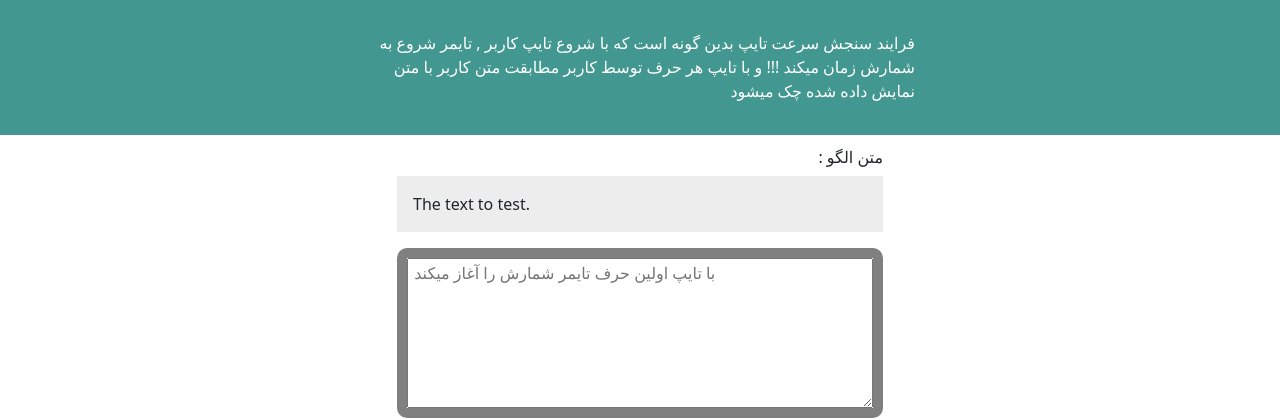
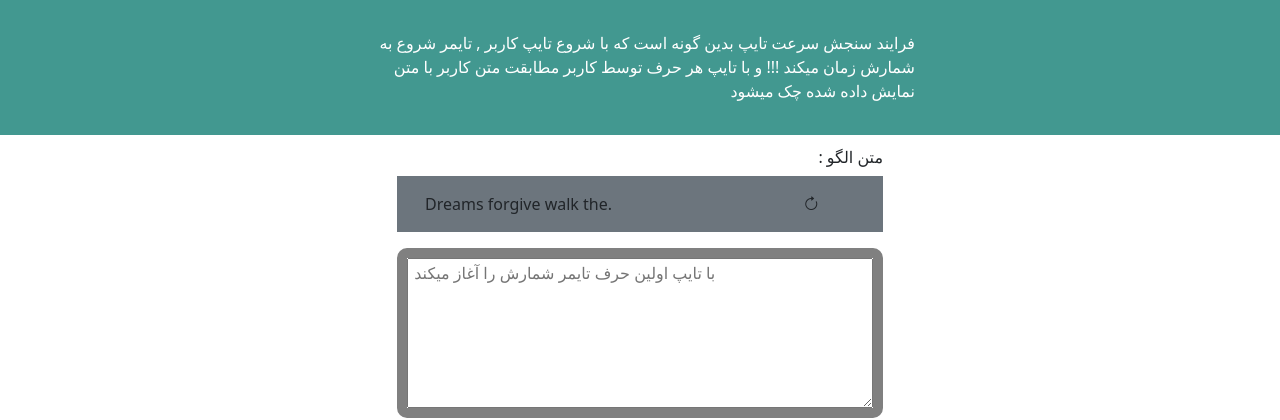
Before and after one commit to Namazi-Fard/TypeTestSpeedProject, a plain HTML site: page index.html in a window 1280 px wide. Shown: the part 89-509 px from the top of the page. Drawn offline with nearby package versions, Linux system fonts and the light colour scheme.

Commit message:
improve random sentences

```diff
--- a/index.html
+++ b/index.html
@@ -5,7 +5,7 @@
     <meta charset="UTF-8">
     <meta name="viewport" content="width=device-width, initial-scale=1">
     <title>JS Typing Speed Test</title>
-    <script src="/script.js" async></script>
+    <script src="/script.js" defer></script>
     <link rel="stylesheet" href="//fonts.googleapis.com/css?family=Source+Sans+Pro:400,400i,700,700i,900,900i"
         type="text/css" media="all">
     <link rel="stylesheet" href="style.css">
@@ -14,6 +14,7 @@
     <script src="https://cdn.jsdelivr.net/npm/bootstrap@5.3.8/dist/js/bootstrap.bundle.min.js"
         integrity="sha384-FKyoEForCGlyvwx9Hj09JcYn3nv7wiPVlz7YYwJrWVcXK/BmnVDxM+D2scQbITxI"
         crossorigin="anonymous"></script>
+    <link rel="stylesheet" href="https://cdn.jsdelivr.net/npm/bootstrap-icons@1.13.1/font/bootstrap-icons.min.css">
 </head>
 
 <body>
@@ -31,8 +32,9 @@
             <div class="pattern">
                 متن الگو :
             </div>
-            <div id="origin-text">
-                <p>The text to test.</p>
+            <div id="origin-text" class=" row bg-secondary">
+                <p class="col-md-10 text-lead"></p>
+                <i id="refresh" class=" col-md-2 bi bi-arrow-clockwise text-indigo-500"></i>
 
             </div><!-- #origin-text -->
 
--- a/script.js
+++ b/script.js
@@ -1,14 +1,419 @@
 // set variables
 const theTimer = document.querySelector(".timer");
 const testArea = document.querySelector("#test-area");
-const originText = document.querySelector("#origin-text p").innerHTML;
+// element reference and current text string
+const originTextEl = document.querySelector("#origin-text p");
+let originText = originTextEl ? originTextEl.innerHTML : "";
 const testWrapper = document.querySelector(".test-wrapper");
 const resetButton = document.querySelector("#reset");
-
+const refresh = document.querySelector("#refresh");
+// 100  words
+const defaultWords = [
+  "bring",
+  "the",
+  "package",
+  "inside",
+  "close",
+  "the",
+  "window",
+  "softly",
+  "please",
+  "water",
+  "the",
+  "plants",
+  "remember",
+  "to",
+  "call",
+  "mom",
+  "finish",
+  "the",
+  "report",
+  "today",
+  "turn",
+  "off",
+  "the",
+  "lights",
+  "save",
+  "your",
+  "work",
+  "frequently",
+  "take",
+  "a",
+  "short",
+  "break",
+  "pack",
+  "an",
+  "extra",
+  "sweater",
+  "check",
+  "the",
+  "oil",
+  "level",
+  "finish",
+  "your",
+  "coffee",
+  "first",
+  "walk",
+  "the",
+  "dog",
+  "tonight",
+  "read",
+  "before",
+  "you",
+  "sleep",
+  "reply",
+  "to",
+  "that",
+  "email",
+  "plan",
+  "lunch",
+  "with",
+  "friends",
+  "start",
+  "the",
+  "meeting",
+  "promptly",
+  "unlock",
+  "your",
+  "creative",
+  "potential",
+  "keep",
+  "learning",
+  "every",
+  "day",
+  "water",
+  "the",
+  "garden",
+  "daily",
+  "share",
+  "the",
+  "dessert",
+  "please",
+  "wear",
+  "sunscreen",
+  "this",
+  "morning",
+  "charge",
+  "your",
+  "phone",
+  "now",
+  "feed",
+  "the",
+  "cat",
+  "tonight",
+  "check",
+  "the",
+  "tire",
+  "pressure",
+  "finish",
+  "chores",
+  "before",
+  "dinner",
+  "practice",
+  "scales",
+  "twenty",
+  "minutes",
+  "call",
+  "your",
+  "insurance",
+  "agent",
+  "bring",
+  "extra",
+  "batteries",
+  "tomorrow",
+  "update",
+  "the",
+  "contact",
+  "list",
+  "send",
+  "the",
+  "invoice",
+  "today",
+  "keep",
+  "the",
+  "change",
+  "please",
+  "close",
+  "all",
+  "browser",
+  "tabs",
+  "backup",
+  "your",
+  "files",
+  "nightly",
+  "enjoy",
+  "the",
+  "quiet",
+  "morning",
+  "embrace",
+  "small",
+  "daily",
+  "wins",
+  "listen",
+  "more",
+  "than",
+  "speak",
+  "breathe",
+  "slowly",
+  "and",
+  "deeply",
+  "taste",
+  "before",
+  "you",
+  "salt",
+  "learn",
+  "one",
+  "new",
+  "thing",
+  "ask",
+  "for",
+  "help",
+  "early",
+  "smile",
+  "at",
+  "strangers",
+  "today",
+  "hold",
+  "the",
+  "door",
+  "open",
+  "start",
+  "small",
+  "then",
+  "scale",
+  "save",
+  "money",
+  "for",
+  "travel",
+  "keep",
+  "promises",
+  "to",
+  "yourself",
+  "learn",
+  "from",
+  "every",
+  "failure",
+  "turn",
+  "dreams",
+  "into",
+  "plans",
+  "trust",
+  "your",
+  "gut",
+  "instincts",
+  "respect",
+  "other",
+  "peoples",
+  "time",
+  "keep",
+  "a",
+  "gratitude",
+  "journal",
+  "reduce",
+  "one",
+  "unnecessary",
+  "expense",
+  "try",
+  "something",
+  "new",
+  "weekly",
+  "celebrate",
+  "small",
+  "wins",
+  "often",
+  "send",
+  "a",
+  "thoughtful",
+  "message",
+  "replace",
+  "sugar",
+  "with",
+  "fruit",
+  "take",
+  "scenic",
+  "routes",
+  "sometimes",
+  "keep",
+  "learning",
+  "new",
+  "skills",
+  "cook",
+  "with",
+  "fresh",
+  "ingredients",
+  "forgive",
+  "and",
+  "move",
+  "forward",
+  "practice",
+  "mindful",
+  "breathing",
+  "daily",
+  "turn",
+  "off",
+  "notifications",
+  "occasionally",
+  "write",
+  "down",
+  "your",
+  "goals",
+  "refill",
+  "the",
+  "coffee",
+  "beans",
+  "visit",
+  "family",
+  "this",
+  "weekend",
+  "explore",
+  "nearby",
+  "hiking",
+  "trails",
+  "send",
+  "birthday",
+  "wishes",
+  "early",
+  "polish",
+  "shoes",
+  "before",
+  "interview",
+  "fix",
+  "that",
+  "leaky",
+  "faucet",
+  "donate",
+  "gently",
+  "used",
+  "clothing",
+  "prepare",
+  "for",
+  "rainy",
+  "days",
+  "keep",
+  "an",
+  "emergency",
+  "kit",
+  "replace",
+  "the",
+  "burnt",
+  "bulb",
+  "double-check",
+  "the",
+  "meeting",
+  "attachments",
+  "smile",
+  "during",
+  "phone",
+  "calls",
+  "share",
+  "knowledge",
+  "with",
+  "others",
+  "volunteer",
+  "at",
+  "local",
+  "shelter",
+  "wear",
+  "comfortable",
+  "walking",
+  "shoes",
+  "update",
+  "your",
+  "password",
+  "regularly",
+  "practice",
+  "patience",
+  "every",
+  "morning",
+  "protect",
+  "plants",
+  "from",
+  "frost",
+  "remember",
+  "anniversaries",
+  "and",
+  "birthdays",
+  "prepare",
+  "healthy",
+  "packed",
+  "lunches",
+  "include",
+  "everyone",
+  "in",
+  "conversation",
+  "trust",
+  "but",
+  "verify",
+  "information",
+  "read",
+  "the",
+  "fine",
+  "print",
+  "keep",
+  "your",
+  "promises",
+  "always",
+  "practice",
+  "coding",
+  "every",
+  "day",
+  "secure",
+  "your",
+  "online",
+  "accounts",
+  "cook",
+  "extra",
+  "for",
+  "leftovers",
+  "learn",
+  "a",
+  "new",
+  "language",
+  "paint",
+  "the",
+  "old",
+  "fence",
+  "replace",
+  "worn",
+  "out",
+  "tires",
+  "clean",
+  "the",
+  "coffee",
+  "maker",
+  "finish",
+  "what",
+  "you",
+  "start",
+  "stand",
+  "up",
+  "for",
+  "yourself",
+  "learn",
+  "to",
+  "forgive",
+  "quickly",
+  "keep",
+  "a",
+  "tidy",
+  "workspace",
+  "turn",
+  "pages",
+  "not",
+  "screens",
+  "organize",
+  "cables",
+  "behind",
+  "desk",
+  "sleep",
+  "eight",
+  "hours",
+  "nightly",
+];
 var timer = [0, 0, 0, 0];
 var timerRunnig = false;
 var interval;
-// declare functions
+
 function leadingZero(time) {
   if (time <= 9) {
     time = "0" + time;
@@ -16,7 +421,6 @@ function leadingZero(time) {
 
   return time;
 }
-
 function runTimer() {
   let currentTime =
     leadingZero(timer[0]) +
@@ -30,7 +434,6 @@ function runTimer() {
   timer[1] = Math.floor(timer[3] / 100) - timer[0] * 60;
   timer[2] = Math.floor(timer[3] - timer[1] * 100 - timer[0] * 6000);
 }
-
 function spellCheck() {
   let textEntered = testArea.value;
   let originTextMatch = originText.substring(0, textEntered.length);
@@ -46,7 +449,6 @@ function spellCheck() {
     }
   }
 }
-
 function reset() {
   clearInterval(interval);
   interval = null;
@@ -55,8 +457,8 @@ function reset() {
   testArea.value = "";
   theTimer.innerHTML = "00:00:00";
   testWrapper.style.borderColor = "grey";
+  randomSentence();
 }
-
 function Start() {
   let textEnteredLength = testArea.value.length;
 
@@ -65,7 +467,30 @@ function Start() {
     interval = setInterval(runTimer, 10);
   }
 }
+// Pick one random word from an array
+function randomWord(words) {
+  return words[Math.floor(Math.random() * words.length)];
+}
+// Generate a random sentence
+function randomSentence(wordCount = 4, words = defaultWords) {
+  const sentence = [];
+  for (let i = 0; i < wordCount; i++) {
+    sentence.push(randomWord(words));
+  }
+  // Capitalize first letter and add period
+  const s = sentence.join(" ");
+  const s2 = s.charAt(0).toUpperCase() + s.slice(1) + ".";
+  console.log(s2);
+  if (originTextEl) originTextEl.innerHTML = s2;
+  originText = s2;
+}
 // set an event
 testArea.addEventListener("keypress", Start);
 testArea.addEventListener("keyup", spellCheck);
 resetButton.addEventListener("click", reset);
+refresh.addEventListener("click", () => {
+  reset(); // clear test area, timer, and border
+  randomSentence(); // generate a new sentence
+});
+// generate an initial sentence so there's output on load
+randomSentence();
--- a/style.css
+++ b/style.css
@@ -1,3 +1,7 @@
+:root {
+    --cyan: "--bs-info";
+}
+
 /*--------------------------------------------------------------
 Typography
 --------------------------------------------------------------*/
@@ -145,7 +149,7 @@ body {
 #origin-text {
     margin: 1em 0;
     padding: 1em 1em 0;
-    background-color: #ededed;
+    /* background-color: #ededed; */
     margin-top: 7px;
 }
 
@@ -174,7 +178,8 @@ body {
     font-size: 3em;
     font-weight: bold;
 }
-.pattern{
+
+.pattern {
     direction: rtl;
     padding-top: 10px;
 
@@ -187,7 +192,7 @@ body {
     font-size: 1.2em;
     font-weight: bold;
     color: #430a69;
-    background: white ;
+    background: white;
     border: 7px solid #430a69;
     border-radius: 5px;
 }
@@ -196,3 +201,8 @@ body {
     color: white;
     background-color: #430a69;
 }
+
+#refresh:hover {
+    scale: 1.2;
+
+}
```
Lines whose indentation alone changed are shown as unchanged.
